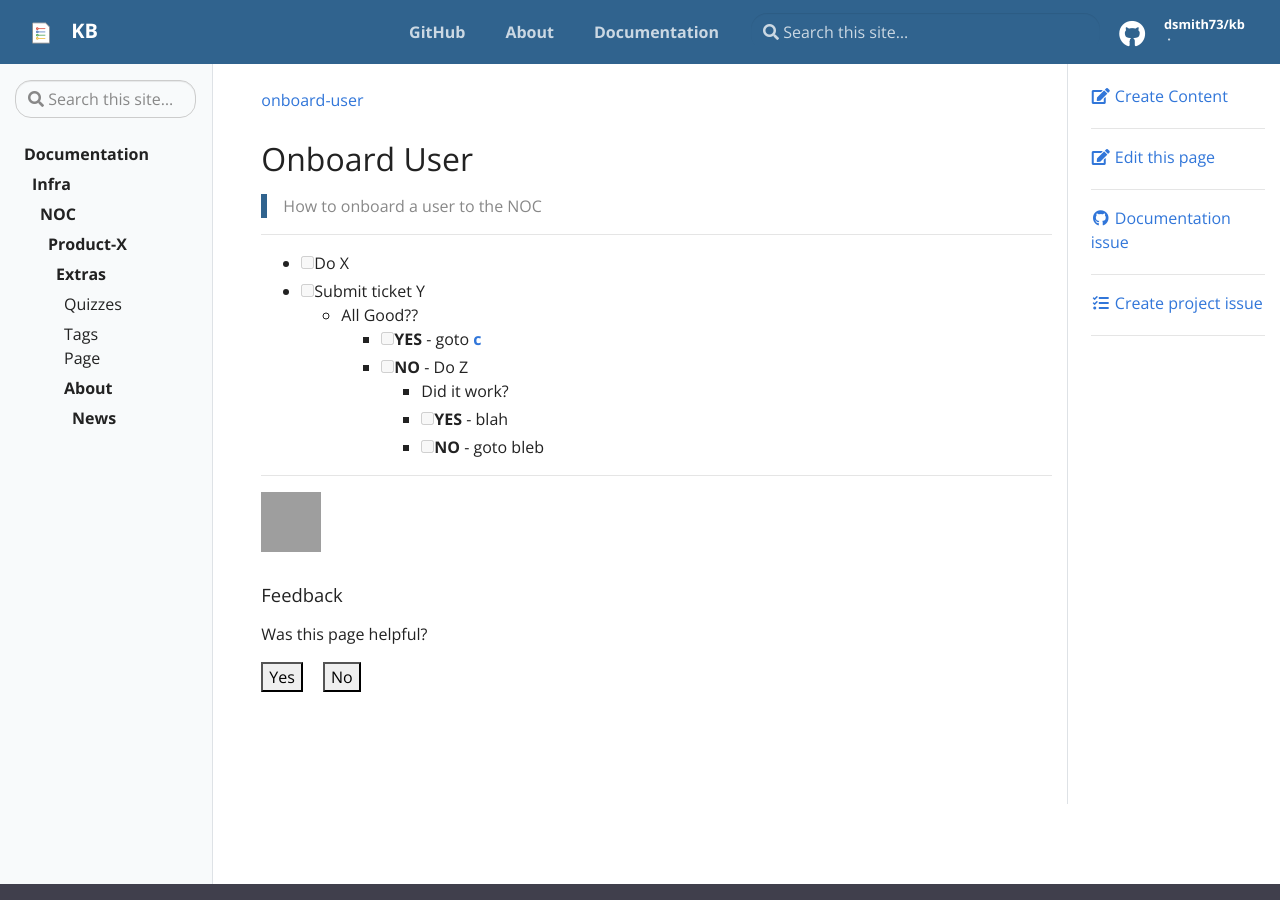
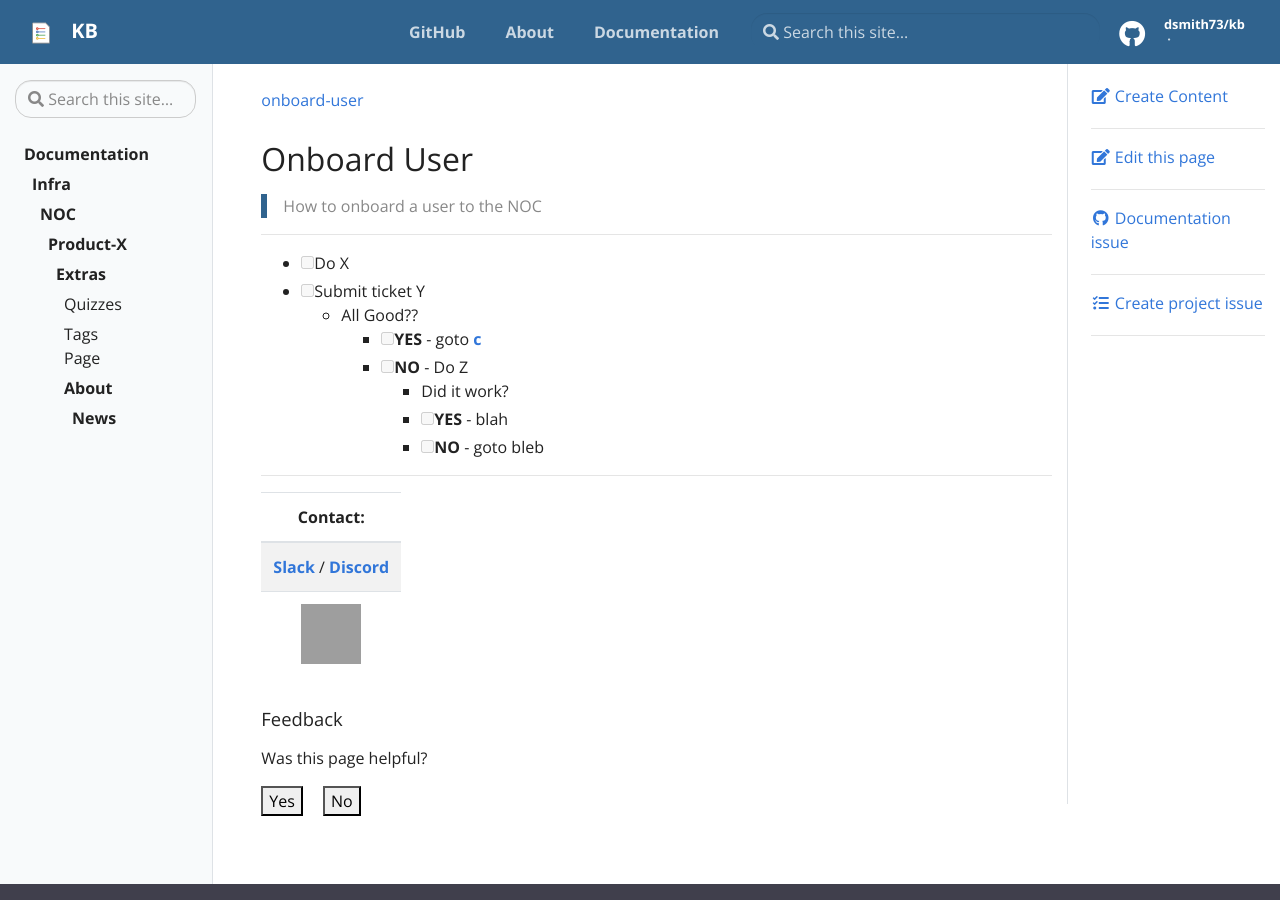
Before and after one commit to 101101/kb, a Jekyll site: the page built from _docs/noc/onboard-user.md, in a window 1280 px wide and 900 px high. Built offline with Jekyll 4.4.1, drawn with Linux system fonts in a browser that asks for light colours; grey boxes are pictures that could not be loaded.

Commit message:
Update onboard-user.md

```diff
--- a/_docs/noc/onboard-user.md
+++ b/_docs/noc/onboard-user.md
@@ -28,10 +28,8 @@ description: Process for on-boarding a user to the noc
 
 ---
 
-<meta name="description" content="investigate service failure on server">
-<meta name="author" content="Dan Smith">
-<meta name="tags" cpntent= "infra,service,down,server,process">
-<meta name="date" content="2020-04-25">
 
-
-![github.com/dsmith73](https://avatars1.githubusercontent.com/u/44279121?s=60&u=7a933a33b51505f9d6435eeffae1c8156a47dc77&v=4 "github.com/dsmith73")
+| Contact: |
+| :---------: |
+| **[Slack](https://101101workspace.slack.com/archives/D012ESWSXHQ "dsmith73 on 101101 workspace")**  / **[Discord](https://discord.gg/RmzVNzx)** |
+| ![github.com/dsmith73](https://avatars1.githubusercontent.com/u/44279121?s=60&u=7a933a33b51505f9d6435eeffae1c8156a47dc77&v=4 "github.com/dsmith73") |
```
